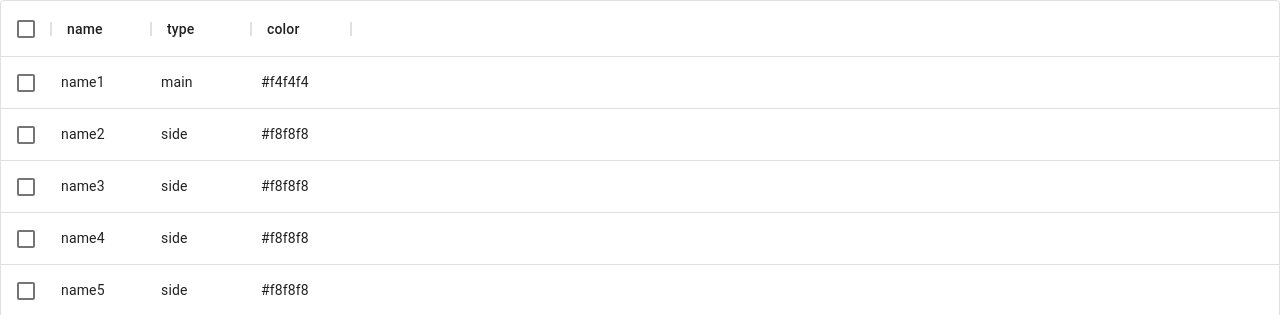
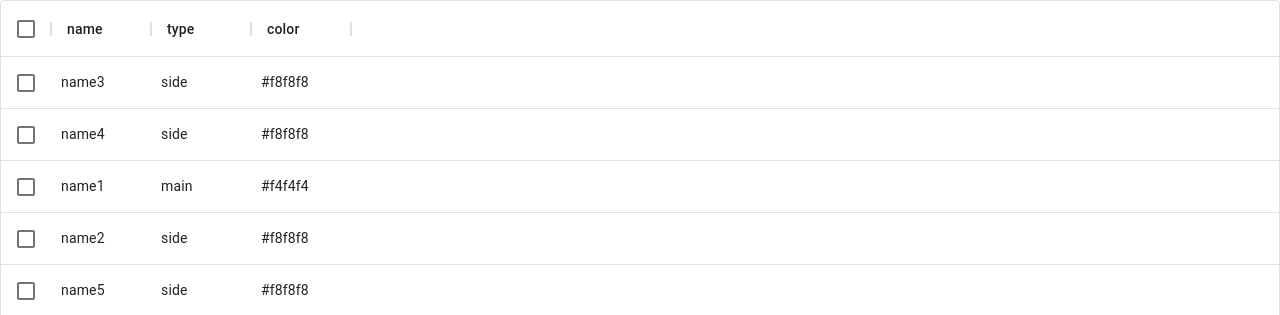
Before and after one commit to ddlisicyn/test-triumph, a React (Create React App) app: page / in a window 1280 px wide. Shown: the top 315 px of the page. Built offline with nearby package versions, Linux system fonts and the light colour scheme.

Commit message:
changes in logic of localStorage

```diff
--- a/src/App.js
+++ b/src/App.js
@@ -42,16 +42,15 @@ const data = [
 
 if (!localStorage.getItem('id1')) {
   data.forEach(item => {
-    localStorage.setItem(`id${item.id}`, item.id);
+    localStorage.setItem(`id${item.id}`, JSON.stringify(item));
   })
 }
 
 const dataFromLocalStorage = [];
-   for (let i = 0; i < data.length; i++) {
-     if (!!localStorage.getItem(`id${i + 1}`)) {
-      dataFromLocalStorage.push(data[i]);
-     }
-   }
+
+for (let i = 0; i < localStorage.length; i++) {
+  dataFromLocalStorage.push(JSON.parse(localStorage.getItem(localStorage.key(i))));
+}
 
 export default function App() {
   const [rows, setRows] = useState(dataFromLocalStorage);
@@ -71,7 +70,7 @@ export default function App() {
     const length = data.length + 1;
     setRows(rows.concat([{...inputs, id: length}]));
     data.push({...inputs, id: length});
-    localStorage.setItem(`id${length}`, length);
+    localStorage.setItem(`id${length}`, JSON.stringify({...inputs, id: length}));
   }
 
   return (
```
